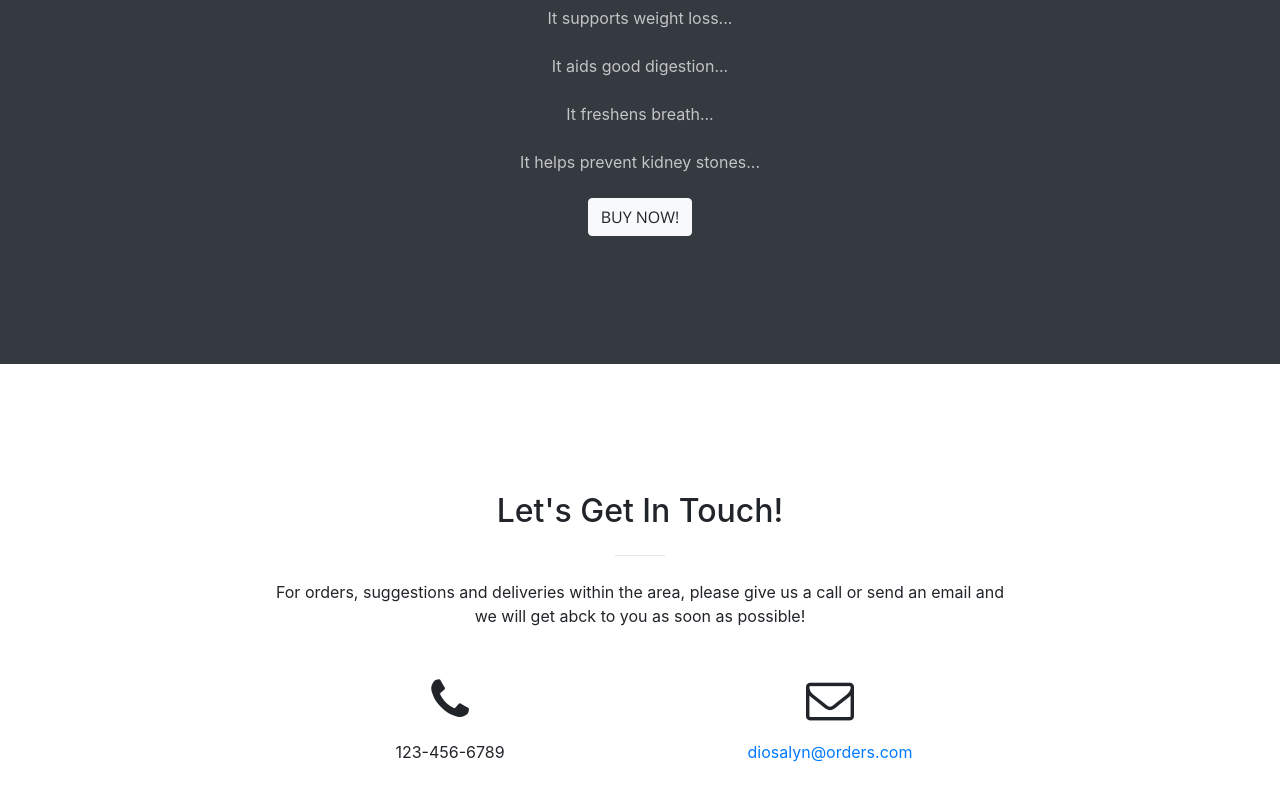
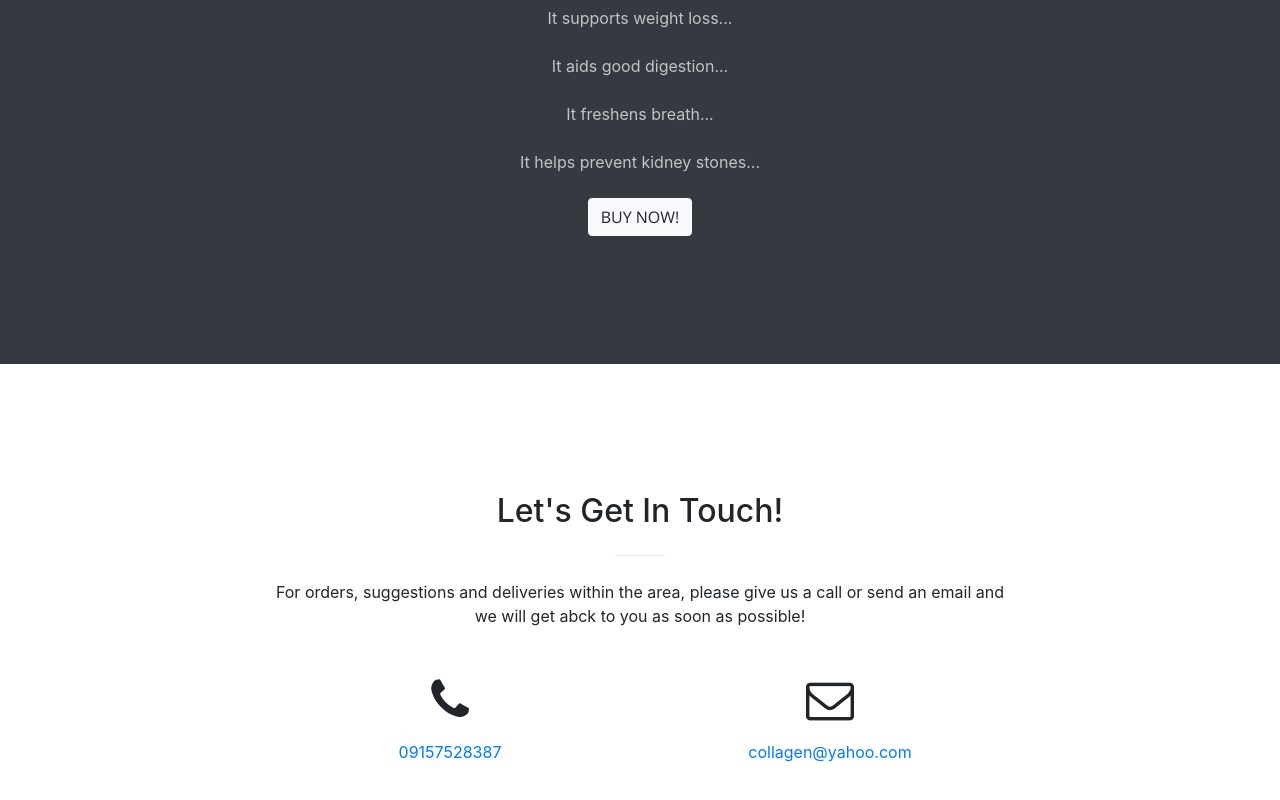
Before and after one commit to xchangrey/rui, a website with bundled scripts: page index.html in a window 1280 px wide. Shown: the part 3283-4083 px from the top of the page. Built offline with nearby package versions, Linux system fonts and the light colour scheme; a web font is replaced by a local one.

Commit message:
Contact details

```diff
--- a/index.html
+++ b/index.html
@@ -275,12 +275,12 @@
         <div class="row">
           <div class="col-lg-4 ml-auto text-center">
             <i class="fa fa-phone fa-3x mb-3 sr-contact"></i>
-            <p>123-456-6789</p>
+            <p><a href="tel:09157528387">09157528387</a></p>
           </div>
           <div class="col-lg-4 mr-auto text-center">
             <i class="fa fa-envelope-o fa-3x mb-3 sr-contact"></i>
             <p>
-              <a href="mailto:diosalyn@orders.com">diosalyn@orders.com</a>
+              <a href="mailto:collagen@yahoo.com">collagen@yahoo.com</a>
             </p>
           </div>
         </div>
```
